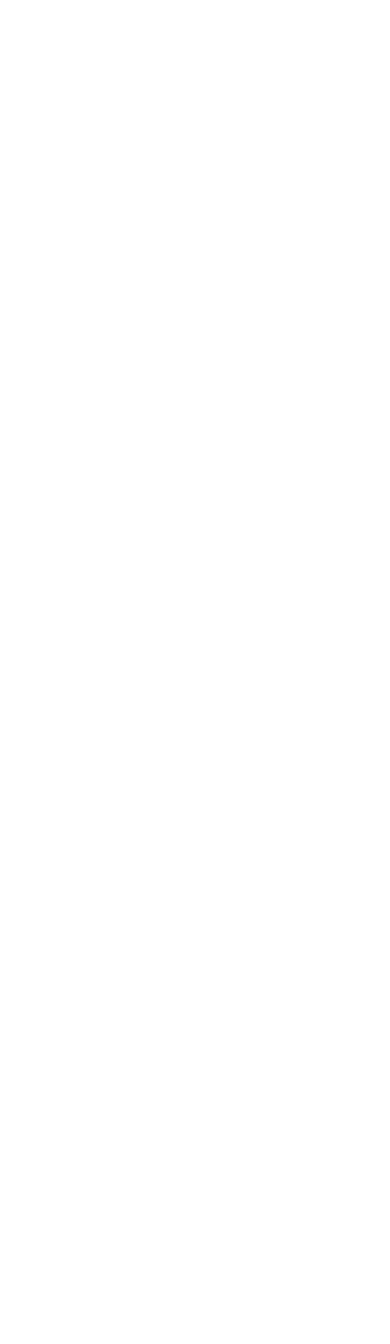
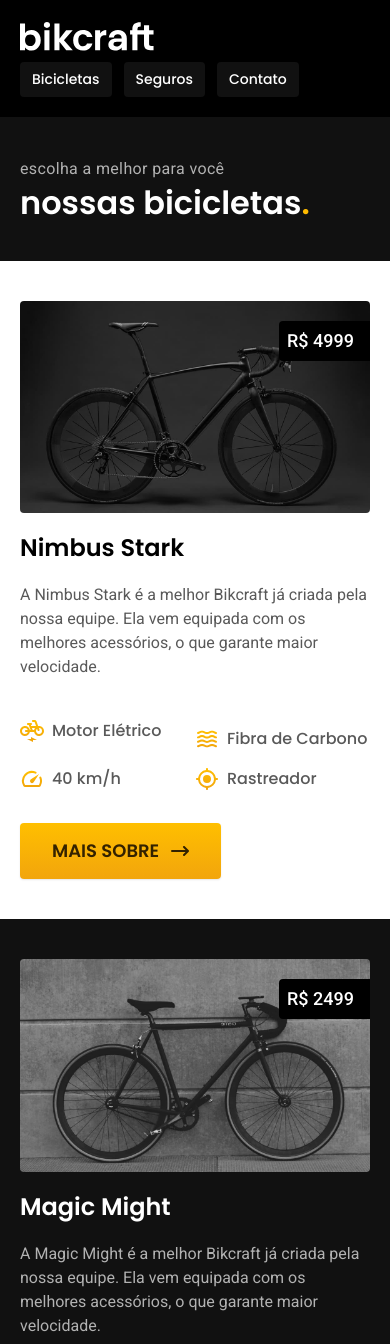
Before and after one commit to bmoreto/bikcraft, a plain HTML site: page bicicletas.html in a window 390 px wide. Shown: the top 1344 px of the page. Before the commit the page ends 844 px from the top, so only its background shows below. Drawn offline with Linux system fonts and the light colour scheme.

Commit message:
bicicletas

```diff
--- a/bicicletas.html
+++ b/bicicletas.html
@@ -0,0 +1,169 @@
+<!DOCTYPE html>
+<html lang="pt-br">
+
+<head>
+  <meta charset="UTF-8">
+  <meta name="viewport" content="width=device-width, initial-scale=1.0">
+  <title>Bicicletas | Bikcraft</title>
+  <meta name="descriptio" content="Bicicletas">
+  <link rel="preconnect" href="https://fonts.googleapis.com">
+  <link rel="preconnect" href="https://fonts.gstatic.com" crossorigin>
+  <link href="https://fonts.googleapis.com/css2?family=Merriweather:ital,wght@1,900&family=Poppins:wght@400;500;600&family=Roboto:wght@400;500&display=swap" rel="stylesheet">
+  <link rel="stylesheet" href="./css/style.css">
+</head>
+
+<body id="bicicletas">
+  <header class="header-bg">
+    <div class="header container">
+      <a href="./">
+        <img src="/img/bikcraft.svg" alt="Bikcraft"></a>
+      <nav aria-label="primaria">
+        <ul class="header-menu font-1-m">
+          <li><a href="./bicicletas.html">Bicicletas</a></li>
+          <li><a href="./seguros.html">Seguros</a></li>
+          <li><a href="./contato.html">Contato</a></li>
+        </ul>
+      </nav>
+    </div>
+  </header>
+
+  <main>
+    <div class="titulo-bg">
+      <div class="titulo container">
+        <p class="font-2-l-b cor-5">Escolha a melhor para você</p>
+        <h1 class="font-1-xxl cor-w">nossas bicicletas<span class="cor-p1">.</span></h1>
+      </div>
+    </div>
+
+    <div class="bicicletas container">
+      <div class="bicicletas-imagem">
+        <img src="./img/bicicletas/nimbus.jpg" alt="nimbus">
+        <span class="font-2-m cor-w">R$ 4999</span>
+      </div>
+      <div class="bicicletas-conteudo">
+        <h2 class="font-1-xl">Nimbus Stark</h2>
+        <p class="font-2-s cor-8">A Nimbus Stark é a melhor Bikcraft já criada pela nossa equipe. Ela vem equipada com os melhores acessórios, o que garante maior velocidade.</p>
+        <ul class="font-1-m cor-8">
+          <li>
+            <img src="./img/icones/eletrica.svg" alt="Motor Elétrico">
+            Motor Elétrico
+          </li>
+          <li>
+            <img src="./img/icones/carbono.svg" alt="Fibra de Carbono">
+            Fibra de Carbono
+          </li>
+          <li>
+            <img src="./img/icones/velocidade.svg" alt="40 km/h">
+            40 km/h
+          </li>
+          <li>
+            <img src="./img/icones/rastreador.svg" alt="Rastreador">
+            Rastreador
+          </li>
+        </ul>
+        <a class="botao seta" href="./bicicletas/nimbus.html">Mais sobre</a>
+      </div>
+    </div>
+    </div>
+
+    <div class="bicicletas-bg">
+      <div class="bicicletas container">
+        <div class="bicicletas-imagem">
+          <img src="./img/bicicletas/magic.jpg" alt="magic">
+          <span class="font-2-m cor-w">R$ 2499</span>
+        </div>
+        <div class="bicicletas-conteudo">
+          <h2 class="font-1-xl cor-w">Magic Might</h2>
+          <p class="font-2-s cor-5">A Magic Might é a melhor Bikcraft já criada pela nossa equipe. Ela vem equipada com os melhores acessórios, o que garante maior velocidade.</p>
+          <ul class="font-1-m cor-5">
+            <li>
+              <img src="./img/icones/eletrica.svg" alt="Motor Elétrico">
+              Motor Elétrico
+            </li>
+            <li>
+              <img src="./img/icones/carbono.svg" alt="Fibra de Carbono">
+              Fibra de Carbono
+            </li>
+            <li>
+              <img src="./img/icones/velocidade.svg" alt="40 km/h">
+              40 km/h
+            </li>
+            <li>
+              <img src="./img/icones/rastreador.svg" alt="Rastreador">
+              Rastreador
+            </li>
+          </ul>
+          <a class="botao seta" href="./bicicletas/magic.html">Mais sobre</a>
+        </div>
+      </div>
+    </div>
+
+    <div class="bicicletas container">
+      <div class="bicicletas-imagem">
+        <img src="./img/bicicletas/nebula.jpg" alt="nebula">
+        <span class="font-2-m cor-w">R$ 3999</span>
+      </div>
+      <div class="bicicletas-conteudo">
+        <h2 class="font-1-xl">Nebula Cosmic</h2>
+        <p class="font-2-s cor-8">A Nebula Cosmic é a melhor Bikcraft já criada pela nossa equipe. Ela vem equipada com os melhores acessórios, o que garante maior velocidade.</p>
+        <ul class="font-1-m cor-8">
+          <li>
+            <img src="./img/icones/eletrica.svg" alt="Motor Elétrico">
+            Motor Elétrico
+          </li>
+          <li>
+            <img src="./img/icones/carbono.svg" alt="Fibra de Carbono">
+            Fibra de Carbono
+          </li>
+          <li>
+            <img src="./img/icones/velocidade.svg" alt="40 km/h">
+            40 km/h
+          </li>
+          <li>
+            <img src="./img/icones/rastreador.svg" alt="Rastreador">
+            Rastreador
+          </li>
+        </ul>
+        <a class="botao seta" href="./bicicletas/nebula.html">Mais sobre</a>
+      </div>
+    </div>
+  </main>
+
+  <footer class="footer-bg">
+    <div class="footer container">
+      <img src="/img/bikcraft.svg" alt="Bikcraft">
+      <div class="footer-contato">
+        <h3 class="font-2-l-b cor-w">Contato</h3>
+        <nav>
+          <ul class="font-2-m">
+            <li><a href="tel:+552199999999">+55 21 9999-9999</a></li>
+            <li><a href="mailto:contato@bikcraft.com">contato@bikcraft.com</a></li>
+            <li><a href="./">Rua Ali Perto, 42 - Botafogo</a></li>
+            <li><a href="./">Rio de Janeiro - RJ</a></li>
+          </ul>
+        </nav>
+        <div class="footer-redes">
+          <a href="/"><img src="./img/redes/instagram.svg" alt="instagram"> </a>
+          <a href="/"><img src="./img/redes/facebook.svg" alt="facebook"> </a>
+          <a href="/"><img src="./img/redes/youtube.svg" alt="youtube"> </a>
+        </div>
+      </div>
+      <div class="footer-informacoes">
+        <h3 class="font-2-l-b cor-w">Informações</h3>
+        <nav>
+          <ul class="footer-menu font-1-m">
+            <li><a href="./bicicletas.html">Bicicletas</a></li>
+            <li><a href="./seguros.html">Seguros</a></li>
+            <li><a href="./contato.html">Contato</a></li>
+            <li><a href="./termos.html">Termos e Condições</a></li>
+          </ul>
+        </nav>
+      </div>
+
+      <p class="footer-copy font-2-m cor-6">Bikcraft © Alguns direitos reservados.</p>
+    </div>
+  </footer>
+
+</body>
+
+</html>
--- /dev/null
+++ b/css/bicicletas/bicicletas.css
@@ -0,0 +1,89 @@
+.bicicletas-bg {
+  background: linear-gradient(to right, var(--cor-w) 30%, var(--cor-11) 0%);
+}
+
+.bicicletas {
+  display: grid;
+  grid-template-columns: 1fr 1fr;
+  gap: 40px;
+  padding-top: 60px;
+  padding-bottom: 60px;
+}
+
+.bicicletas-imagem {
+  position: relative;
+}
+
+.bicicletas-imagem span {
+  background: var(--cor-b);
+  padding: 8px 16px 8px 8px;
+  display: inline-block;
+  position: absolute;
+  top: 20px;
+  right: 0px;
+  border-radius: 4px 0 0 4px;
+}
+
+.bicicletas-conteudo {
+  display: grid;
+  grid-template-columns: 1fr auto;
+  align-content: start;
+}
+
+.bicicletas-conteudo h2,
+.bicicletas p {
+  grid-column: 1/-1;
+}
+
+.bicicletas-conteudo h2 {
+  margin-bottom: 20px;
+}
+
+.bicicletas-conteudo img {
+  width: 24px;
+  margin-right: 8px;
+}
+
+.bicicletas p {
+  margin-bottom: 32px;
+}
+
+.bicicletas a {
+  place-self: end;
+}
+
+.bicicletas li {
+  display: flex;
+  align-items: center;
+}
+
+.bicicletas li + li {
+  margin-top: 16px;
+}
+
+@media (max-width: 800px) {
+  .bicicletas-bg {
+    background: var(--cor-11);
+  }
+  .bicicletas {
+    grid-template-columns: 1fr;
+    gap: 20px;
+    padding-top: 40px;
+    padding-bottom: 40px;
+  }
+}
+
+@media (max-width: 600px) {
+  .bicicletas-conteudo {
+    grid-template-columns: 1fr;
+  }
+  .bicicletas ul {
+    font-size: 1rem;
+    display: grid;
+    grid-template-columns: 1fr 1fr;
+    margin-bottom: 32px;
+  }
+  .bicicletas a {
+    place-self: start;
+  }
+}
--- a/css/global/global.css
+++ b/css/global/global.css
@@ -67,6 +67,25 @@ img[src$=".jpg"] {
   color: var(--cor-w);
 }
 
+.botao.seta {
+  display: flex;
+  align-items: center;
+}
+
+.botao.seta::after {
+  content: "";
+  display: inline-block;
+  background-image: url(/img/icones/seta.svg);
+  width: 18px;
+  height: 10px;
+  margin-left: 12px;
+  transition: 0.3s;
+}
+
+.botao.seta:hover::after {
+  transform: translateX(4px);
+}
+
 .titulo-bg {
   padding-top: 60px;
   padding-bottom: 60px;
--- a/css/style.css
+++ b/css/style.css
@@ -12,6 +12,7 @@
 @import url(./home/depoimento.css);
 
 @import url(./bicicletas/bicicletas-lista.css);
+@import url(./bicicletas/bicicletas.css);
 
 @import url(./seguros/seguros-home.css);
 
```
Also changed, not shown: termos.html (+4 -4 lines), bicicletas/magic.html (added), bicicletas/nebula.html (added), bicicletas/nimbus.html (added).
